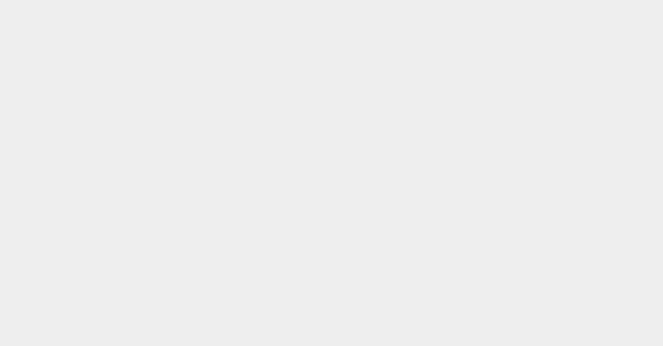
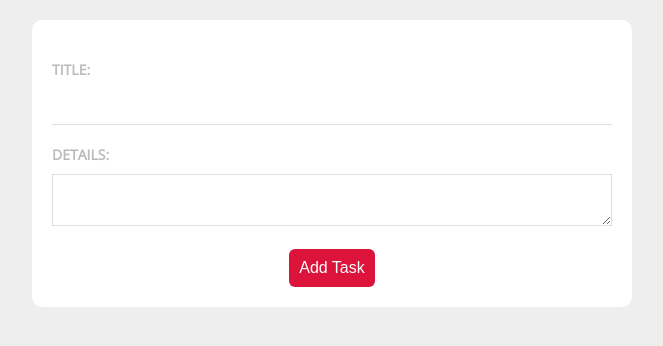
Before and after one commit to Mostakimul/vue-project-manager, a Vue app: page /add in a window 1280 px wide. Before the commit this address had no page. Shown: the top 346 px of the page, without its empty margins (308-971 px from the left). Built offline with nearby package versions, Linux system fonts and the light colour scheme.

Commit message:
task adding form

```diff
--- a/src/router/index.js
+++ b/src/router/index.js
@@ -1,11 +1,17 @@
 import { createRouter, createWebHistory } from 'vue-router';
 import Home from '../views/Home.vue';
+import AddNewProject from '../views/AddNewProject.vue';
 
 const routes = [
   {
     path: '/',
     name: 'Home',
     component: Home,
+  },
+  {
+    path: '/add',
+    name: 'AddNewProject',
+    component: AddNewProject,
   },
 ];
 
--- /dev/null
+++ b/src/views/AddNewProject.vue
@@ -0,0 +1,69 @@
+<template>
+  <form @submit.prevent="handleSubmit" class="projectForm">
+    <label class="projectForm__label">Title: </label>
+    <input v-model="title" type="text" class="projectForm__input" required />
+    <label class="projectForm__label">Details:</label>
+    <textarea
+      v-model="details"
+      class="projectForm__textarea"
+      required
+    ></textarea>
+    <button class="projectForm__btn">Add Task</button>
+  </form>
+</template>
+
+<script>
+export default {
+  data() {
+    return {
+      title: '',
+      details: '',
+    };
+  },
+  methods: {
+    handleSubmit() {
+      console.log(this.title, this.details);
+    },
+  },
+};
+</script>
+
+<style lang="scss">
+.projectForm {
+  padding: 2rem;
+  background: #fff;
+  border-radius: 1rem;
+  margin: 2rem auto;
+
+  &__label {
+    display: block;
+    color: #bbb;
+    text-transform: uppercase;
+    font-size: 1.4rem;
+    font-weight: bold;
+    margin: 2rem 0 1rem 0;
+  }
+  &__input {
+    padding: 1rem;
+    border: 0;
+    border-bottom: 1px solid #ddd;
+    width: 100%;
+  }
+  &__textarea {
+    border: 1px solid #ddd;
+    padding: 1rem;
+    width: 100%;
+  }
+  &__btn {
+    display: block;
+    margin: 2rem auto 0;
+    background: crimson;
+    color: #fff;
+    padding: 1rem;
+    border: 0;
+    border-radius: 0.6rem;
+    font-size: 1.6rem;
+    cursor: pointer;
+  }
+}
+</style>
```
